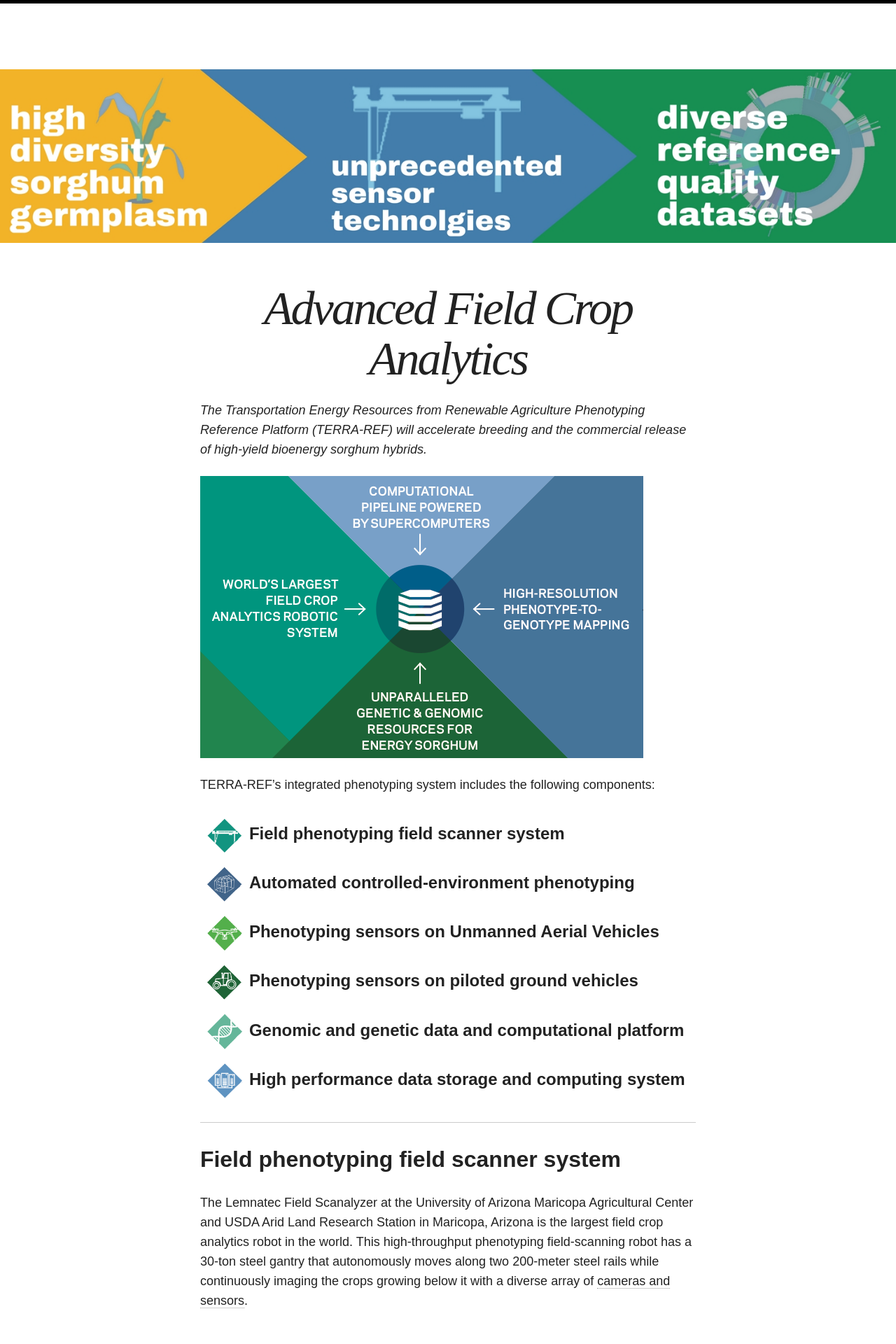
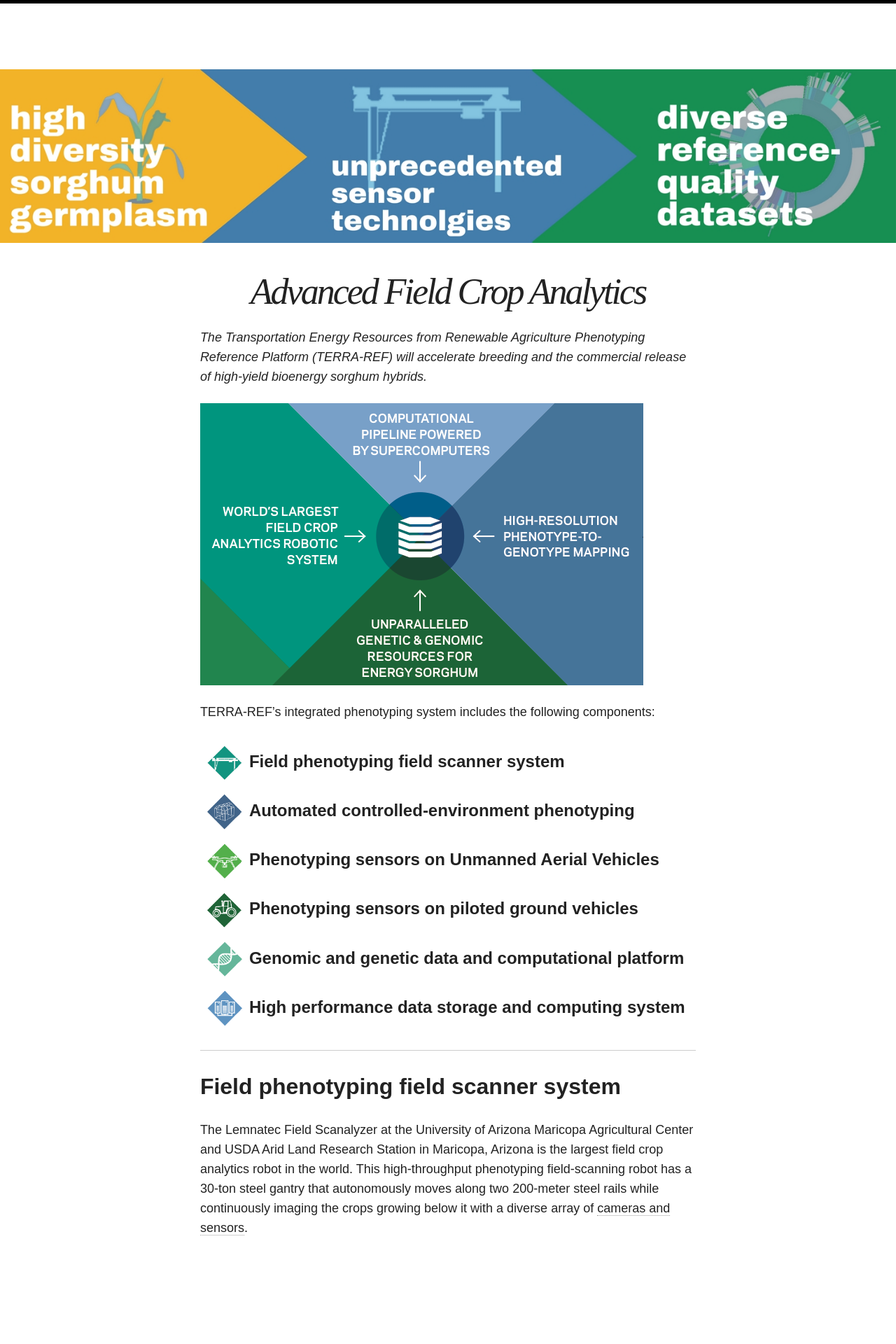
Before and after one commit to terra-reference/terraref.github.io, a Jekyll site: the page built from index.md, in a window 1280 px wide. Shown: the top 1920 px of the page at 70% size. Built offline with Jekyll 4.4.1, drawn with Linux system fonts in a browser that asks for light colours; nearby versions of some CDN libraries; grey boxes are pictures that could not be loaded.

Commit message:
Trying to reduce gigantic font

```diff
--- a/_sass/_page.scss
+++ b/_sass/_page.scss
@@ -71,7 +71,7 @@ span + .entry-title {
 		@include font-size(52,yes,54);
 	}
 	@include media($large) {
-		@include font-size(68,yes,72);
+		@include font-size(52,yes,54);
 	}
 }
 
```
